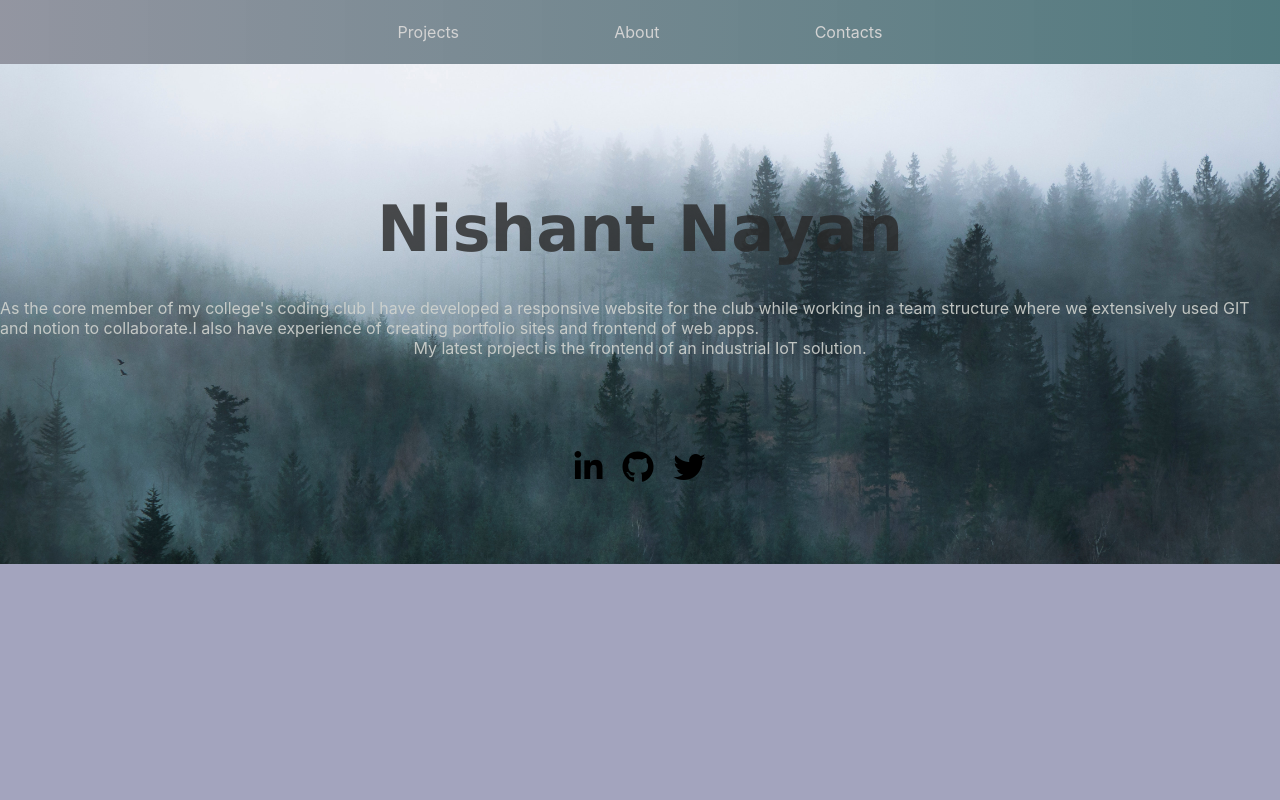
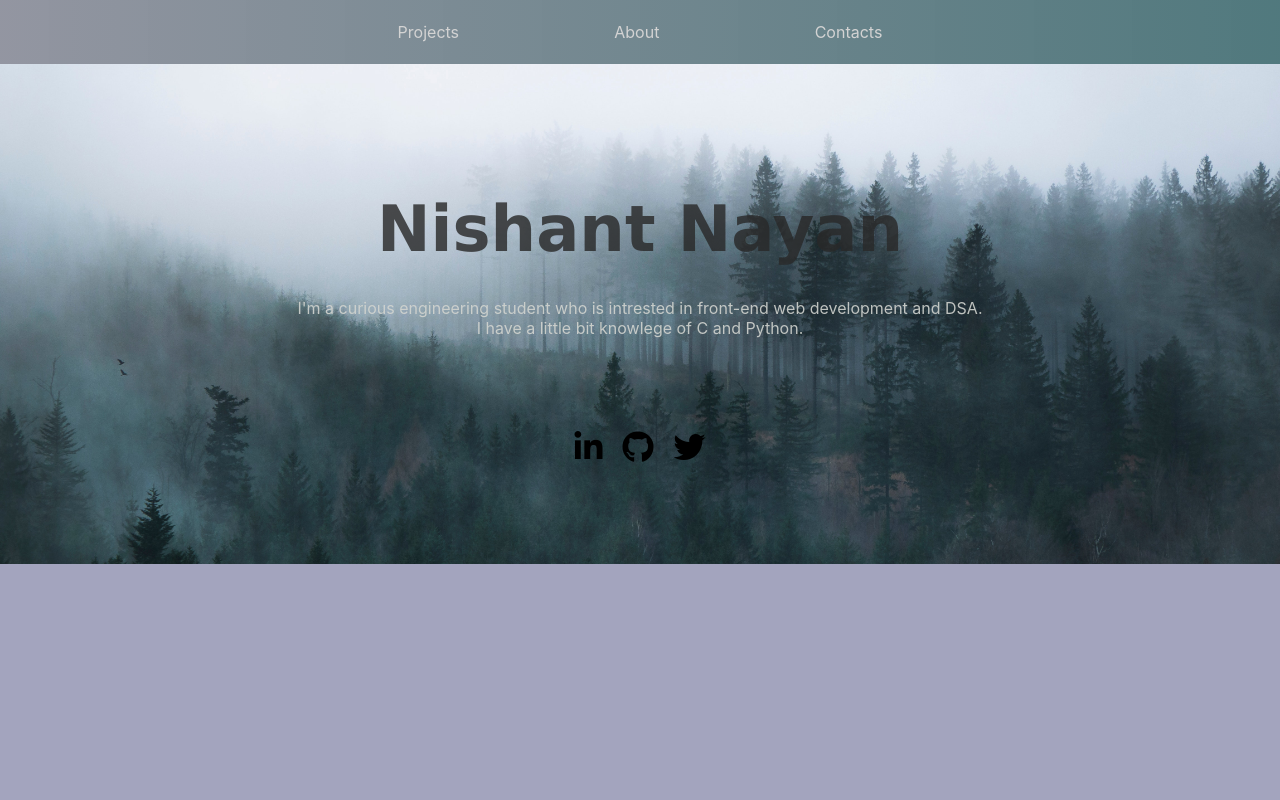
Before and after one commit to nayanishant/Portfolio, a React (Create React App) app: page / in a window 1280 px wide. Shown: the top 800 px of the page. Built offline with nearby package versions, Linux system fonts and the light colour scheme.

Commit message:
Fixed header section

```diff
--- a/src/Components/header.jsx
+++ b/src/Components/header.jsx
@@ -7,8 +7,8 @@ class Header extends Component {
                 <div className="nameInfo">
                     <h2>Nishant Nayan</h2>
                     <p>
-                        <span className="firstline">As the core member of my college's coding club I have developed a responsive website for the club while working in a team structure where we extensively used GIT and notion to collaborate.I also have experience of creating portfolio sites and frontend of web apps.</span>
-                        <span className="secondline">My latest project is the frontend of an industrial IoT solution.</span>
+                        <span className="firstline">I'm a curious engineering student who is intrested in front-end web development and DSA.</span>
+                        <span className="secondline">I have a little bit knowlege of C and Python.</span>
                     </p>
                 </div>
                 <div className="social-links">
```
